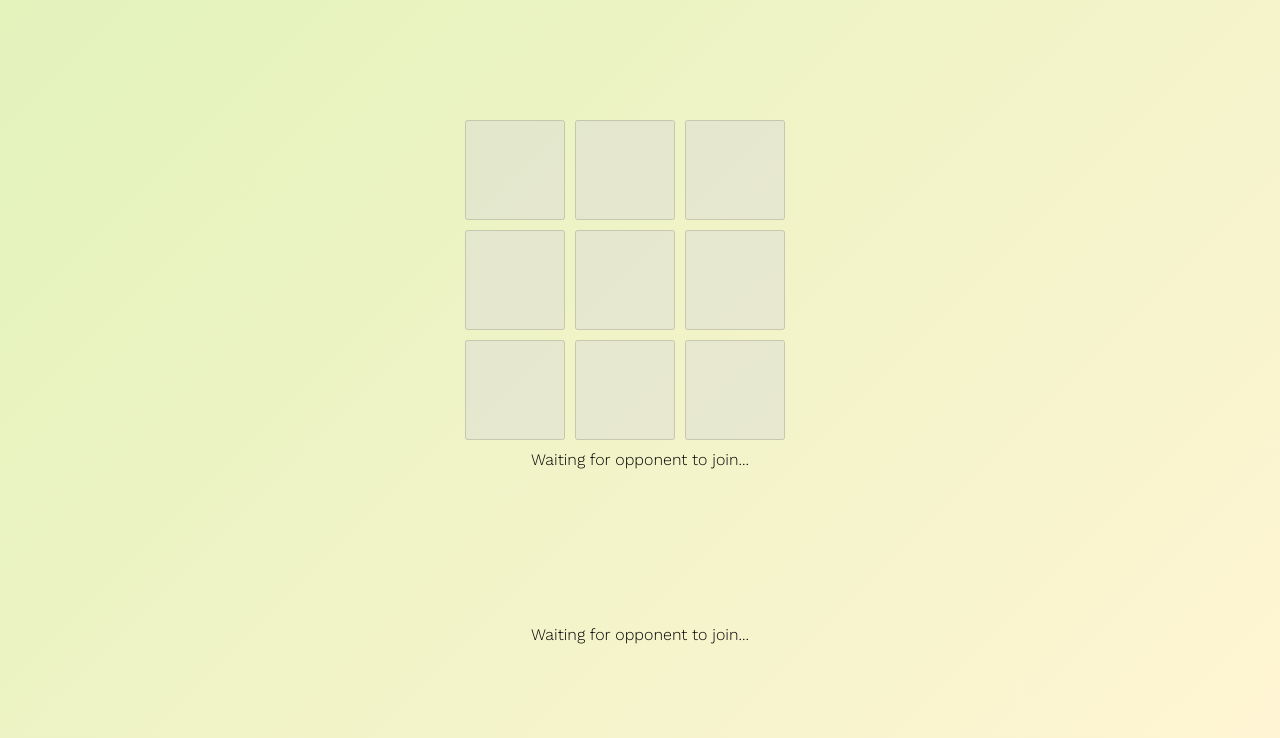
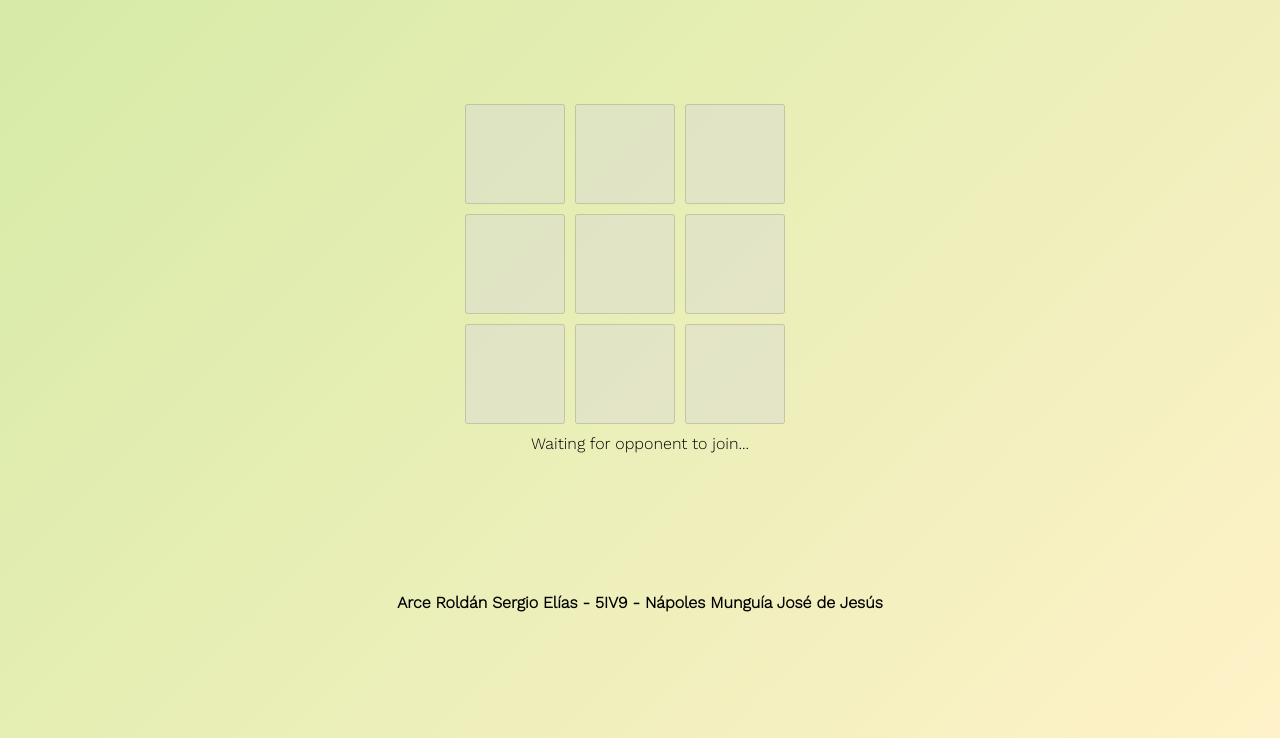
Before and after one commit to Kiramasu2003/TicTacToeWeb, a website: page public/index.html in a window 1280 px wide. Shown: the part 62-800 px from the top of the page. Drawn offline with nearby package versions, Linux system fonts and the light colour scheme; no server answers.

Commit message:
aaaaaaaaaaaaaaaaaaaaaaaaaaaaaaaaa

```diff
--- a/public/css/style.css
+++ b/public/css/style.css
@@ -35,7 +35,7 @@
 
 body {
     text-align: center;
-    background: linear-gradient(135deg, rgba(182, 224, 84, 0.4), rgba(255, 229, 146, 0.4)) fixed;
+    background: linear-gradient(135deg, rgba(170, 215, 77, 0.5), rgba(255, 229, 146, 0.5)) fixed;
 
 }
 .board {
@@ -63,6 +63,10 @@ body {
 }
 
 .txtt{
-    margin-top: 17vh;
+    margin-top: 15vh;
 
 }
+
+.btn{
+
+}
--- a/public/index.html
+++ b/public/index.html
@@ -27,7 +27,7 @@
     </font>
   </div>
   <font face="Work Sans" color="black">
-    <div class="txtt">Waiting for opponent to join...</div>
+    <div class="txtt"><h4>Arce Roldán Sergio Elías - 5IV9 - Nápoles Munguía José de Jesús</h4></div>
   </font>
 
 </div>
```
Also changed, not shown: public/js/script.js (line endings or trailing spaces).
